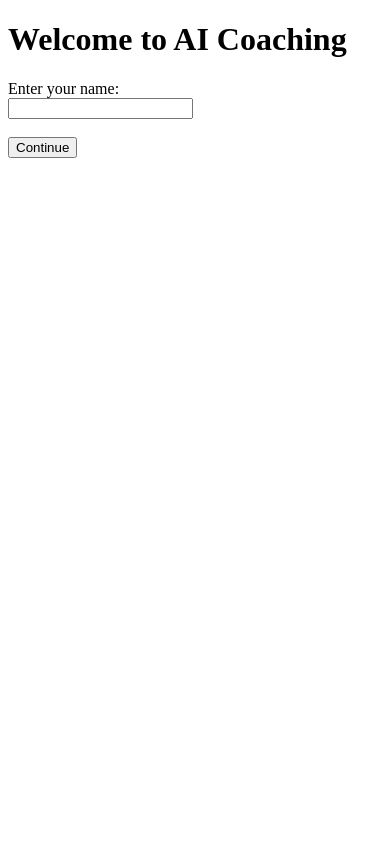
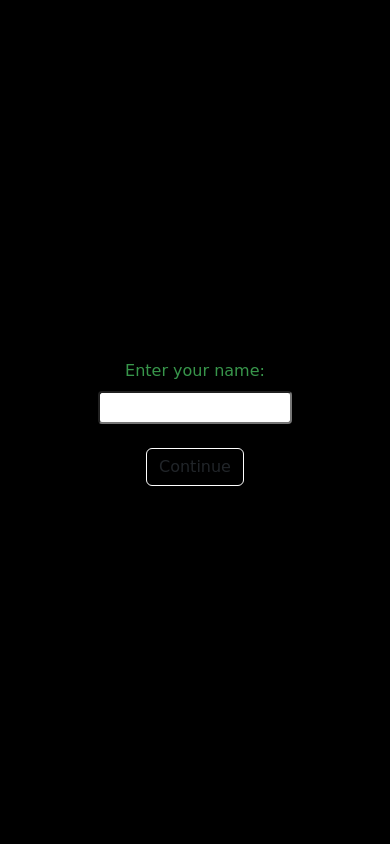
Before and after one commit to VirdiRajvir/PodCoach-SLC, a Flask app: page / in a window 390 px wide. Run offline with Flask 3, Linux system fonts and the light colour scheme.

Commit message:
UI changes

```diff
--- a/app.py
+++ b/app.py
@@ -55,7 +55,9 @@ def start_coaching():
 def summary():
     with open('static/summary/summary.txt', 'r') as file:
         summary_content = file.read()
-    return render_template('summary.html', summary=summary_content)
+    with open('static/script/coaching_script.txt', 'r') as file:
+        coaching_script = file.read()
+    return render_template('summary.html', summary=summary_content, script=coaching_script)
 
 @app.route('/feedback')
 def feedback():
--- a/templates/base.html
+++ b/templates/base.html
@@ -1,11 +1,20 @@
 <!DOCTYPE html>
 <html>
 <head>
+    <meta charset="utf-8">
+    <meta name="viewport" content="width=device-width, initial-scale=1">
     <title>AI Coach</title>
+    <link href="https://cdn.jsdelivr.net/npm/bootstrap@5.3.6/dist/css/bootstrap.min.css" rel="stylesheet" integrity="sha384-4Q6Gf2aSP4eDXB8Miphtr37CMZZQ5oXLH2yaXMJ2w8e2ZtHTl7GptT4jmndRuHDT" crossorigin="anonymous">
 </head>
-<body>
-    <h1>AI Coaching App</h1>
-    <hr>
+<body style="background-color: #000000;
+color: #38964b;">
+<div class="text-center d-flex justify-content-center align-items-center vh-100" style="font-family:Comic Sans MS;">
+    <div class="col">  </div>
+    <div class="col">
     {% block content %}{% endblock %}
+    </div>
+    <div class="col">  </div>
+</div>
+{% block new %}{% endblock %}
 </body>
 </html>
--- a/templates/coaching.html
+++ b/templates/coaching.html
@@ -2,12 +2,11 @@
 {% block content %}
 <h2>Coaching Session: {{ goal }}</h2>
 <p>This is where the AI coach will guide the session for your selected goal.</p>
-<h2>Coaching for Goal: {{ goal }}</h2>
 
 <audio controls>
   <source src="{{ audio_url }}" type="audio/mpeg">
   Your browser does not support the audio tag.
 </audio>
 <br>
-<a href="{{ url_for('summary') }}">Finish and View Summary</a>
+<a class="link-underline-opacity-25 link-opacity-50 link-success" href="{{ url_for('summary') }}">Finish and View Summary</a>
 {% endblock %}
--- a/templates/feedback.html
+++ b/templates/feedback.html
@@ -3,6 +3,6 @@
 <h2>Feedback for your Coaching Session</h2>
 <form method="post" action="#">
     <textarea name="feedback" rows="5" cols="50" placeholder="Your feedback here..."></textarea><br>
-    <button type="submit">Submit</button>
+    <button type="submit" class="btn btn-success">Submit</button>
 </form>
 {% endblock %}
--- a/templates/landing.html
+++ b/templates/landing.html
@@ -1,17 +1,14 @@
-<!DOCTYPE html>
-<html>
-<head>
-    <title>Welcome</title>
-</head>
-<body>
-    <h1>Welcome to AI Coaching</h1>
+{% extends "base.html" %}
+{% block content %}
+
+<div class="text-center">
     {% if error %}
     <p style="color:red;">{{ error }}</p>
     {% endif %}
     <form method="post" action="{{ url_for('landing') }}">
-        <label for="username">Enter your name:</label><br>
-        <input type="text" id="username" name="username" required><br><br>
-        <button type="submit">Continue</button>
+        <label for="username" class="form-label">Enter your name:</label><br>
+        <input type="text" id="username" name="username" class="form-control-sm" required><br><br>
+        <button type="submit" class="btn border-white">Continue</button>
     </form>
-</body>
-</html>
+</div>
+{% endblock %}
```
Also changed, not shown: templates/goal_selection.html (+6 -1 lines), templates/summary.html (+24 -7 lines).
